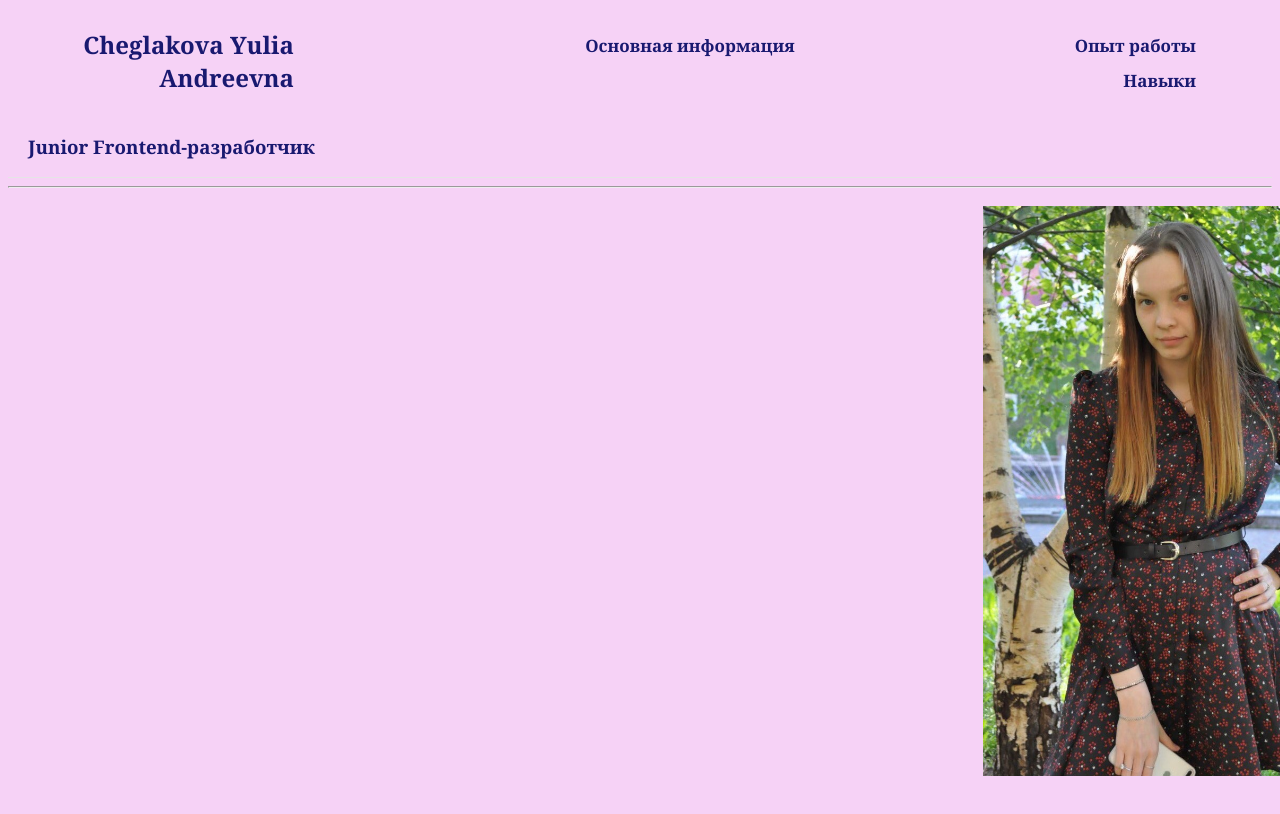
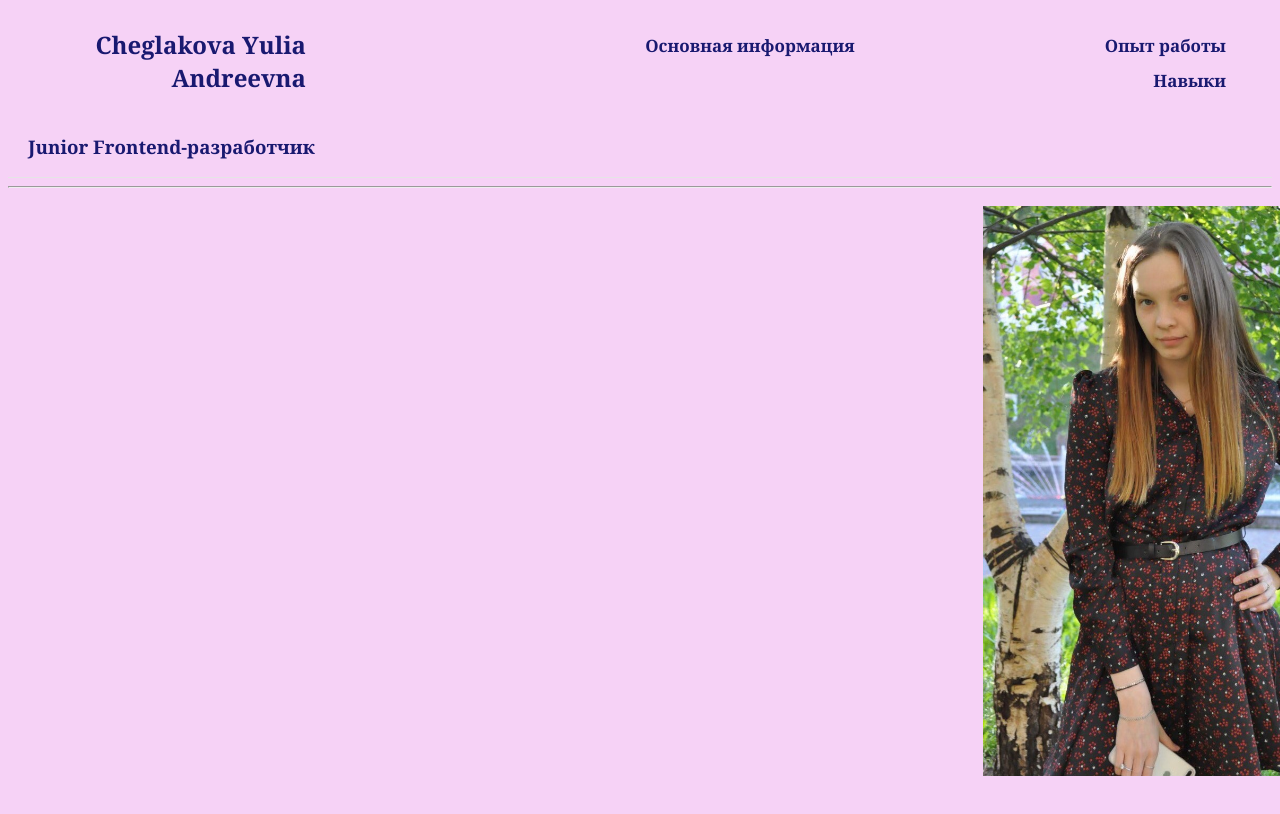
Before and after one commit to Jucly/Jucly.github.io, a plain HTML site: page index.html in a window 1280 px wide. Shown: the top 814 px of the page. Drawn offline with Linux system fonts and the light colour scheme.

Commit message:
Внесла правки в сам код и стили

```diff
--- a/css_style.css
+++ b/css_style.css
@@ -25,7 +25,7 @@
     border: none;
     display: flex;
     color: midnightblue;
-    margin-left: 20px;
+    margin-left: 15px;
     margin-top: 5px;
     /* margin: 0 auto 10px 0;  убирает поля со всех сторон */
 }
@@ -51,13 +51,12 @@
 .menu-item {
     display: inline-block;
     text-align: left;
-    margin: 10px 76px 2px 200px;
+    margin: 10px 46px 2px 200px;
 }
 
 .menu-item a {
     display: block;
     font-size: 17px;
-    color: #030305;
     text-decoration: none;
     color: midnightblue;
 }
```
